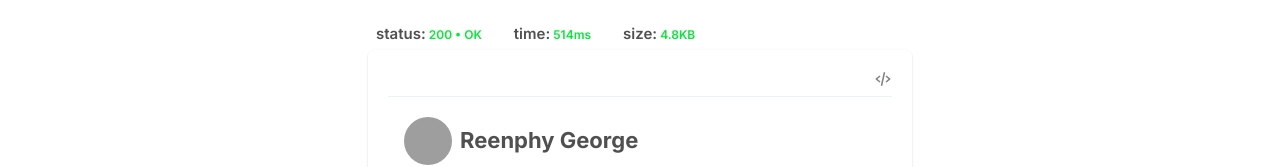
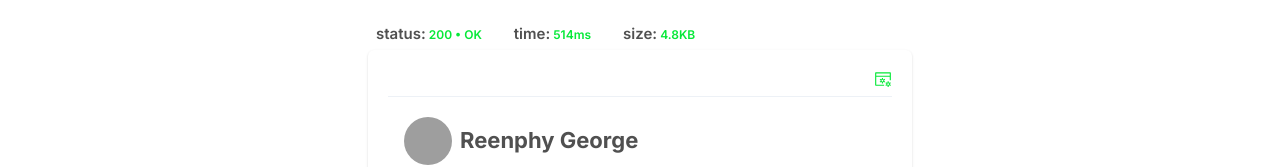
Before and after one commit to reenphygeorge/portfolio, a Next.js app: page / in a window 1280 px wide. Shown: the part 325-492 px from the top of the page. Built offline with nearby package versions, Linux system fonts and the light colour scheme; grey boxes are pictures that could not be loaded.

Commit message:
feat(web): render icon updated

```diff
--- a/src/components/responseData.tsx
+++ b/src/components/responseData.tsx
@@ -11,7 +11,8 @@ import {
   useColorMode,
 } from "@chakra-ui/react";
 import { FC, useContext, useEffect, useState } from "react";
-import { BiSad, BiCodeAlt } from "react-icons/bi";
+import { BiSad } from "react-icons/bi";
+import { VscServerProcess } from "react-icons/vsc";
 import Lottie from "lottie-react";
 import spinner from "../../public/spinner.json";
 import { RequestContext } from "@/contexts/requestContext";
@@ -20,7 +21,7 @@ import ExpeditionsPage from "./expeditionsPage";
 import ProjectsPage from "./projectsPage";
 
 const ResponseData: FC = () => {
-  const [viewCodeColor, setViewCodeColor] = useState<string>("gray");
+  const [render, setRender] = useState<boolean>(false);
   const [loading, setLoading] = useState<boolean>(true);
   const [loadingTime, setLoadingTime] = useState<number>();
   const { payload } = useContext(RequestContext);
@@ -31,9 +32,9 @@ const ResponseData: FC = () => {
   useEffect(() => {
     let randomDuration: number = Math.floor(Math.random() * 301) + 100;
     method === "GET" ? (randomDuration *= 2) : "";
+    method === "GET" ? setRender(true) : setRender(false);
     setLoadingTime(randomDuration);
     setLoading(true);
-    setViewCodeColor("gray");
     const timer = setTimeout(() => {
       setLoading(false);
     }, randomDuration);
@@ -144,18 +145,14 @@ const ResponseData: FC = () => {
       >
         <CardBody>
           <Flex mb={2} justify="end">
-            <BiCodeAlt
-              cursor="pointer"
-              color={viewCodeColor}
-              onClick={() => {
-                method === "GET"
-                  ? viewCodeColor === "gray"
-                    ? setViewCodeColor(
-                        colorMode === "light" ? "#06E938" : "#37C256"
-                      )
-                    : setViewCodeColor("gray")
-                  : "";
-              }}
+            <VscServerProcess
+              color={
+                render === true && colorMode === "light"
+                  ? "#06E938"
+                  : render === true && colorMode === "dark"
+                  ? "#37C256"
+                  : "gray"
+              }
               size="18"
             />
           </Flex>
--- a/src/pages/index.tsx
+++ b/src/pages/index.tsx
@@ -1,6 +1,6 @@
 import Head from "next/head";
 import { NextPage } from "next";
-import { Container, HStack, Text, useColorMode } from "@chakra-ui/react";
+import { Container } from "@chakra-ui/react";
 import Navbar from "@/components/navbar";
 import RouteSelector from "@/components/requestSelector";
 import ResponseData from "@/components/responseData";
```
